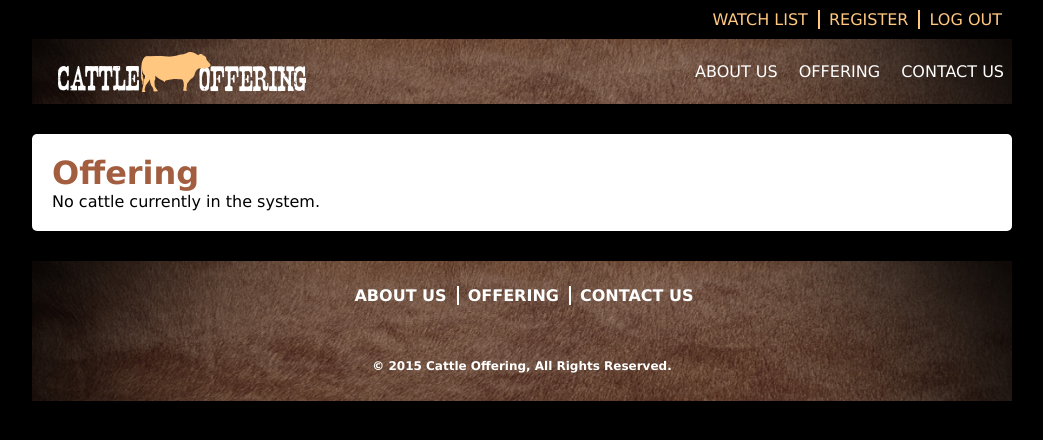
After one commit to freshcodellc/cattle-offering, a Django app: page /account/watchlist/ in a window 1280 px wide. The commit adds this page. Shown: the top 440 px of the page, without its empty margins (118-1161 px from the left). Run offline with Django 3.2, Linux system fonts and the light colour scheme; the visitor is signed in with stand-in values (Sample User, id 1); data that the repository does not hold is empty; style sheets or scripts are compiled from the project's sources; some libraries are stand-ins or nearby versions.

Commit message:
Add offering page and watch list page

```diff
--- /dev/null
+++ b/cattle/urls.py
@@ -0,0 +1,7 @@
+from django.conf.urls import url, include
+from django.views.generic import TemplateView
+from .views import CattleListView
+
+urlpatterns = [
+    url(r'^offering', CattleListView.as_view(), name='offering'),
+]
--- a/cattle_offering/settings/common.py
+++ b/cattle_offering/settings/common.py
@@ -85,7 +85,7 @@ AUTH_PASSWORD_VALIDATORS = [
 ]
 
 AUTH_USER_MODEL = 'user.User'
-LOGIN_REDIRECT_URL = '/account/profile/'
+LOGIN_REDIRECT_URL = '/account/watchlist/'
 LOGIN_URL = '/account/login/'
 
 # Internationalization
--- a/cattle_offering/urls.py
+++ b/cattle_offering/urls.py
@@ -5,4 +5,5 @@ urlpatterns = [
     url(r'^admin/', admin.site.urls),
     url(r'^', include('core.urls', namespace='core')),
     url(r'^account/', include('user.urls')),
+    url(r'^cattle/', include('cattle.urls', namespace='cattle')),
 ]
--- a/core/templates/base.html
+++ b/core/templates/base.html
@@ -17,11 +17,11 @@
     <header>
       <nav class="action-menu">
         {% if not request.user or request.user.is_anonymous %}
-          <a class="action-menu__link" href="{% url 'signup' %}">Register</a>
+          <a class="action-menu__link" href="{% url 'register' %}">Register</a>
           <a class="action-menu__link" href="{% url 'login' %}">Log In</a>
         {% else %}
-          <a class="action-menu__link" href="#">Watch List</a>
-          <a class="action-menu__link" href="{% url 'signup' %}">Register</a>
+          <a class="action-menu__link" href="{% url 'watchlist' %}">Watch List</a>
+          <a class="action-menu__link" href="{% url 'register' %}">Register</a>
           <a class="action-menu__link" href="{% url 'logout' %}">Log Out</a>
         {% endif %}
       </nav>
@@ -41,7 +41,7 @@
         </div>
         <nav class="main-menu">
           <a class="main-menu__link" href="{% url 'core:about' %}">About Us</a>
-          <a class="main-menu__link" href="{% url 'core:offering' %}">Offering</a>
+          <a class="main-menu__link" href="{% url 'cattle:offering' %}">Offering</a>
           <a class="main-menu__link" href="{% url 'core:contact' %}">Contact Us</a>
         </nav>
       </div>
--- a/core/templates/footer.html
+++ b/core/templates/footer.html
@@ -1,7 +1,7 @@
 <div class="footer">
   <div class="footer-menu">
     <a class="footer-menu__link" href="{% url 'core:about' %}" >About Us</a>
-    <a class="footer-menu__link" href="{% url 'core:offering' %}" >Offering</a>
+    <a class="footer-menu__link" href="{% url 'cattle:offering' %}" >Offering</a>
     <a class="footer-menu__link" href="{% url 'core:contact' %}" >Contact Us</a>
   </div>
   <div class="footer__copywrite">
--- a/core/urls.py
+++ b/core/urls.py
@@ -5,7 +5,6 @@ from .views import ContactView
 urlpatterns = [
     url(r'^$', TemplateView.as_view(template_name="index.html"), name='index'),
     url(r'^about', TemplateView.as_view(template_name="about.html"), name='about'),
-    url(r'^offering', TemplateView.as_view(template_name="offering.html"), name='offering'),
     url(r'^thanks', TemplateView.as_view(template_name="thanks.html"), name='thanks'),
     url(r'^newsletter', TemplateView.as_view(template_name="newsletter.html"), name='newsletter'),
     url(r'^contact', ContactView.as_view(), name='contact'),
--- a/user/models.py
+++ b/user/models.py
@@ -4,6 +4,8 @@ from django.contrib.auth.models import (
 from django.db import models
 
 from localflavor.us.models import PhoneNumberField, USStateField, USZipCodeField
+
+from cattle.models import Cattle
 
 
 class UserManager(BaseUserManager):
@@ -62,6 +64,7 @@ class User(AbstractBaseUser, PermissionsMixin):
     type = models.CharField(max_length=15, choices=USER_TYPES)
     is_active = models.BooleanField(default=True)
     is_admin = models.BooleanField(default=False)
+    watch_list = models.ManyToManyField(Cattle, related_name='watchers')
     updated = models.DateTimeField(auto_now=True)
     created = models.DateTimeField(auto_now_add=True)
 
--- a/user/templates/registration/login.html
+++ b/user/templates/registration/login.html
@@ -32,7 +32,7 @@
     {% if password_reset_url %}
     <div class="password-reset">
       <a class="password-reset__link" href="{{ password_reset_url }}">{% trans 'Forgot password?' %}</a>
-      <a class="password-reset__register" href="{% url 'signup' %}">Not a member?</a>
+      <a class="password-reset__register" href="{% url 'register' %}">Not a member?</a>
     </div>
     {% endif %}
     <div class="submit-row">
--- a/user/templates/registration/signup.html
+++ b/user/templates/registration/signup.html
@@ -8,7 +8,7 @@
             {% for field in form.errors %}
             {% endfor %}
         {% endif %}
-        <form class="form-signup" method="post" action="{% url 'signup' %}">
+        <form class="form-signup" method="post" action="{% url 'register' %}">
             {% csrf_token %}
             <p>{{ form.first_name.errors }}</p>
             <label for="id_first_name">First name:</label>
--- /dev/null
+++ b/user/templates/user/watch_list.html
@@ -0,0 +1,13 @@
+{% extends 'base.html' %}
+{% block title %}Offering{% endblock %}
+
+{% block content %}
+  <div class="main-content main-content--white">
+    <h1 class="main-content__title">Offering</h1>
+    {% for cattle in object_list %}
+      <h2>{{ cattle.bull_name }}</h2>
+    {% empty %}
+      <p>No cattle currently in the system.</p>
+    {% endfor %}
+  </div>
+{% endblock %}
--- a/user/urls.py
+++ b/user/urls.py
@@ -3,7 +3,8 @@ from django.conf.urls import url, include
 from . import views
 
 urlpatterns = [
-    url(r'^signup/$', views.Signup.as_view(), name='signup'),
+    url(r'^register/$', views.RegistrationView.as_view(), name='register'),
+    url(r'^watchlist/$', views.WatchListView.as_view(), name='watchlist'),
     url(r'^logout/$', logout, {'next_page': '/'}),
     url('^', include('django.contrib.auth.urls')),
 ]
--- a/user/views.py
+++ b/user/views.py
@@ -1,12 +1,14 @@
-from django.contrib.auth import authenticate, login
+from django.contrib.auth import authenticate, login, get_user_model
 from django.shortcuts import render, redirect
+from django.views.generic import ListView
 from django.views.generic.edit import CreateView
 
 from .models import User
+from cattle.models import Cattle
 
 
-class Signup(CreateView):
-    model = User
+class RegistrationView(CreateView):
+    model = get_user_model()
     fields = ['first_name', 'last_name', 'email', 'password', 'newsletter']
     template_name = 'registration/signup.html'
     success_url = '/thanks/'
@@ -19,3 +21,11 @@ class Signup(CreateView):
         user = authenticate(username=user.email, password=form.cleaned_data['password'])
         login(self.request, user)
         return super().form_valid(form)
+
+
+class WatchListView(ListView):
+    model = Cattle
+    template_name = 'user/watch_list.html'
+
+    def get_queryset(self):
+        return self.request.user.watch_list.all()
```
Also changed, not shown: cattle/templates/cattle/offering.html (added, +13 -0 lines), cattle/views.py (+6 -1 lines), core/templates/offering.html (deleted, +0 -30 lines), cattle/migrations/0002_auto_20160810_2319.py (added), user/migrations/0005_user_watch_list.py (added).
